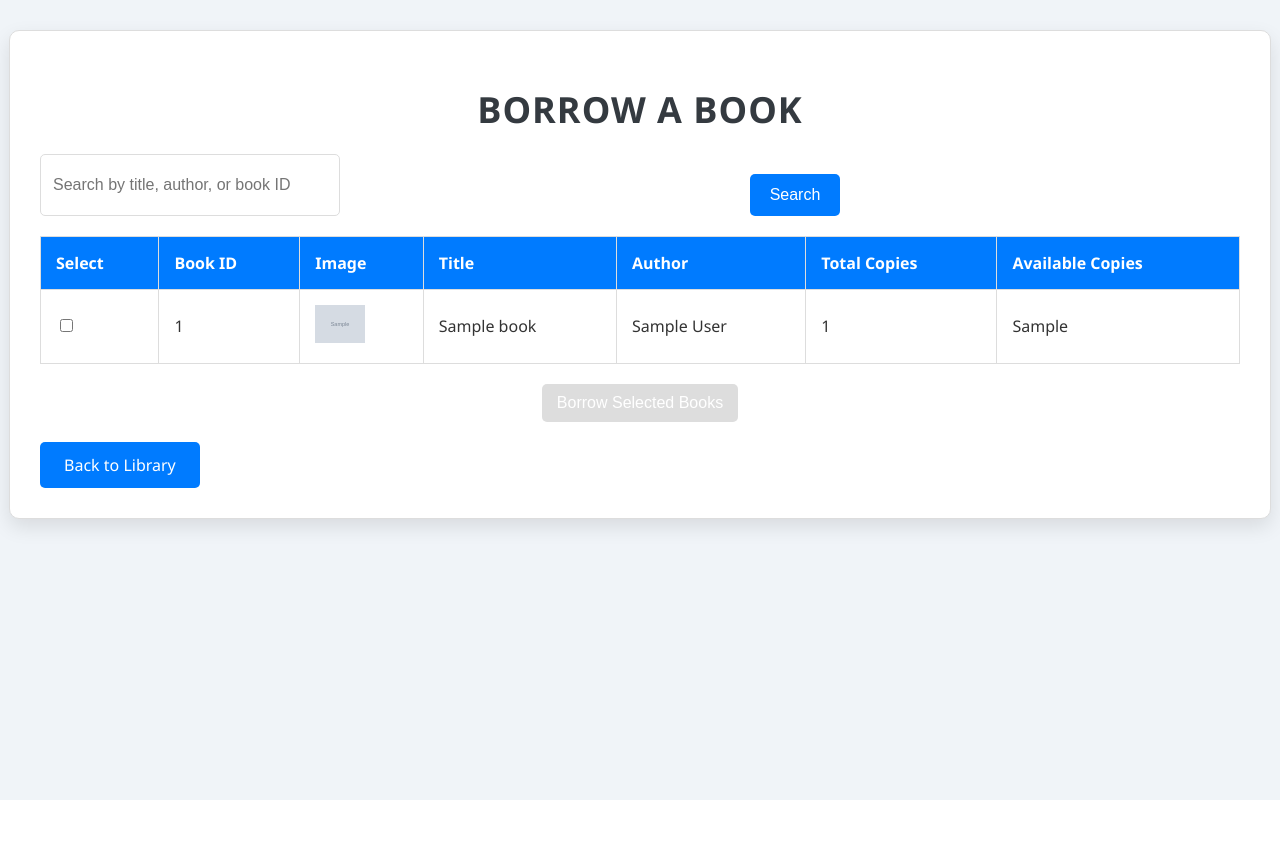
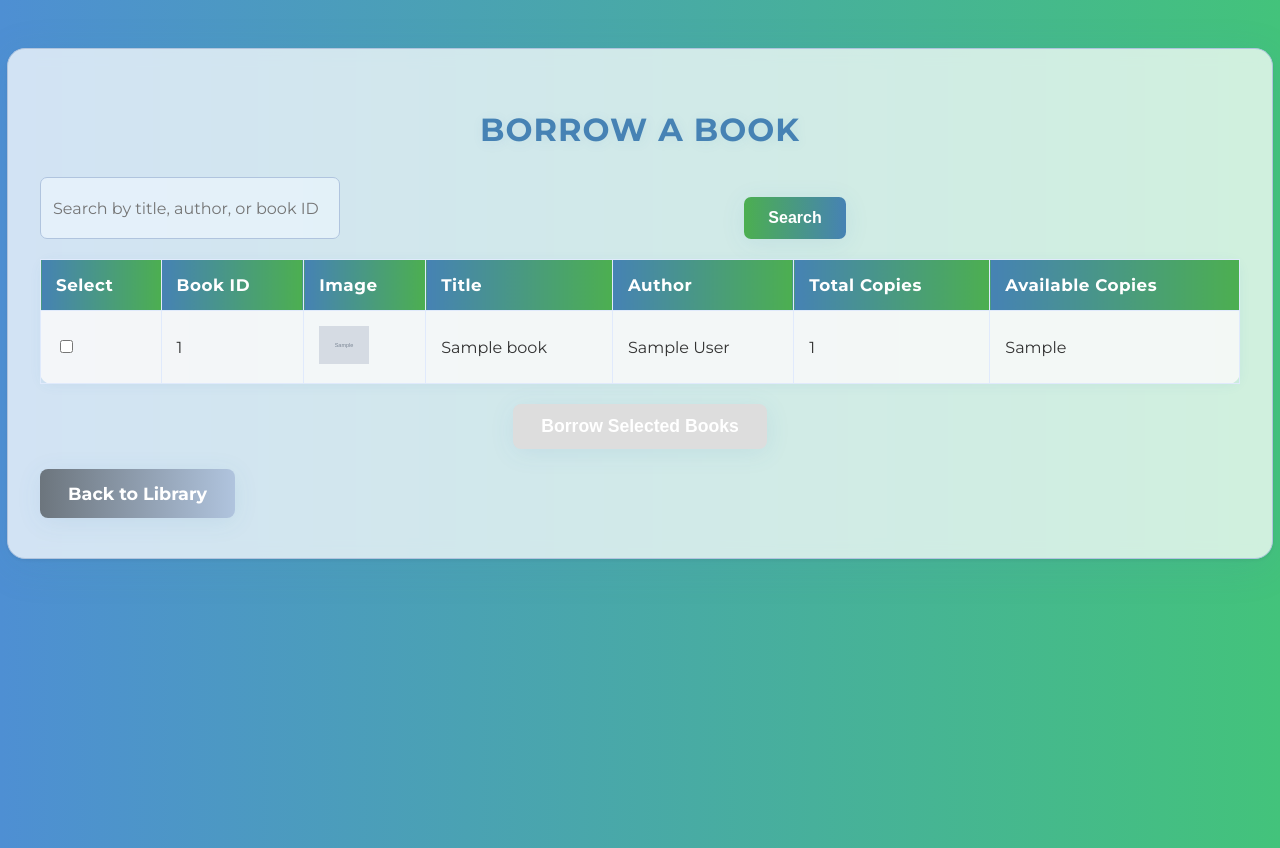
Before and after one commit to vidved123/MyLibrary, a Python web app: template templates/borrow_books.html in a window 1280 px wide. Before the commit the page ends 800 px from the top, so only its background shows below. Run offline with Jinja, Linux system fonts and the light colour scheme; the template is opened without the code that fills it: most values are stand-ins (such as "Sample title", 1, 10 or a date in 2020); grey boxes marked "Sample" are stand-in pictures.

Commit message:
Update BorrowBooks.css

```diff
--- a/static/css/BorrowBooks.css
+++ b/static/css/BorrowBooks.css
@@ -1,33 +1,57 @@
+@import url('https://fonts.googleapis.com/css2?family=Montserrat:wght@400;700&display=swap');
+
 body {
-    font-family: 'Segoe UI', Tahoma, Geneva, Verdana, sans-serif;
+    font-family: 'Montserrat', 'Segoe UI', Tahoma, Geneva, Verdana, sans-serif;
     margin: 0;
     padding: 0;
-    background-color: #f0f4f8;
+    background: linear-gradient(90deg, #4e8fd3 0%, #43c37b 100%);
     color: #333;
+    min-height: 100vh;
+    animation: fadeInBody 1s ease;
+}
+
+@keyframes fadeInBody {
+    from { opacity: 0; }
+    to { opacity: 1; }
 }
 
 .container {
     max-width: 1200px;
-    margin: 30px auto;
-    background-color: #fff;
-    padding: 30px;
-    border-radius: 10px;
-    box-shadow: 0 8px 20px rgba(0, 0, 0, 0.1);
-    border: 1px solid #ddd;
+    margin: 48px auto;
+    background: rgba(255, 255, 255, 0.75);
+    padding: 40px 32px;
+    border-radius: 18px;
+    box-shadow: 0 8px 40px rgba(70, 130, 180, 0.13), 0 1.5px 4px rgba(0,0,0,0.07);
+    border: 1.5px solid #b0c4de;
+    backdrop-filter: blur(8px);
     transition: box-shadow 0.3s ease;
+    animation: fadeInUp 1s 0.2s both;
 }
 
 .container:hover {
-    box-shadow: 0 16px 40px rgba(0, 0, 0, 0.2);
+    box-shadow: 0 16px 40px rgba(70, 130, 180, 0.18);
+}
+
+@keyframes fadeInUp {
+    from { opacity: 0; transform: translateY(40px); }
+    to { opacity: 1; transform: translateY(0); }
 }
 
 h1 {
-    font-size: 36px;
-    color: #343a40;
-    margin-bottom: 20px;
+    font-size: 2em;
+    color: #4682b4;
+    margin-bottom: 28px;
     text-align: center;
     text-transform: uppercase;
     letter-spacing: 1px;
+    font-weight: 700;
+    text-shadow: 1px 2px 12px rgba(70, 130, 180, 0.10);
+    animation: fadeInDown 1s 0.3s both;
+}
+
+@keyframes fadeInDown {
+    from { opacity: 0; transform: translateY(-30px); }
+    to { opacity: 1; transform: translateY(0); }
 }
 
 .search-form {
@@ -39,32 +63,41 @@ h1 {
 .search-form input {
     padding: 12px;
     font-size: 16px;
-    border-radius: 5px;
-    border: 1px solid #ddd;
+    border-radius: 7px;
+    border: 1.5px solid #b0c4de;
     box-sizing: border-box;
     width: 300px;
     margin-right: 10px;
-    transition: border-color 0.3s;
+    transition: border-color 0.3s, box-shadow 0.3s, background 0.3s;
+    font-family: inherit;
+    background: rgba(240, 248, 255, 0.6);
+    outline: none;
 }
 
 .search-form input:focus {
-    border-color: #007bff;
+    border-color: #4682b4;
+    background: #fff;
+    box-shadow: 0 0 0 2px #b0c4de33;
+}
+
+.search-form button {
+    padding: 12px 24px;
+    font-size: 16px;
+    border-radius: 7px;
+    border: none;
+    background: linear-gradient(90deg, #4CAF50 0%, #4682b4 100%);
+    color: white;
+    cursor: pointer;
+    font-weight: 600;
+    box-shadow: 0 4px 24px rgba(70, 130, 180, 0.10);
+    transition: background 0.3s, transform 0.3s, box-shadow 0.3s;
     outline: none;
 }
 
-.search-form button {
-    padding: 12px 20px;
-    font-size: 16px;
-    border-radius: 5px;
-    border: none;
-    background-color: #007bff;
-    color: white;
-    cursor: pointer;
-    transition: background-color 0.3s ease;
-}
-
 .search-form button:hover {
-    background-color: #0056b3;
+    background: linear-gradient(90deg, #45a049 0%, #357ab8 100%);
+    box-shadow: 0 8px 32px rgba(70, 130, 180, 0.18);
+    transform: translateY(-2px) scale(1.03);
 }
 
 table {
@@ -72,18 +105,30 @@ table {
     border-collapse: collapse;
     margin-bottom: 20px;
     font-size: 16px;
+    background: rgba(250,250,250,0.85);
+    border-radius: 12px;
+    box-shadow: 0 2px 12px rgba(70, 130, 180, 0.07);
+    animation: fadeIn 1s 0.5s both;
+}
+
+@keyframes fadeIn {
+    from { opacity: 0; }
+    to { opacity: 1; }
 }
 
 th,
 td {
     padding: 15px;
-    border: 1px solid #ddd;
+    border: 1px solid #e0eafc;
     text-align: left;
 }
 
 th {
-    background-color: #007bff;
+    background: linear-gradient(90deg, #4682b4 0%, #4CAF50 100%);
     color: #fff;
+    font-weight: 700;
+    font-size: 1.05em;
+    letter-spacing: 0.5px;
 }
 
 tr:nth-child(even) {
@@ -91,82 +136,101 @@ tr:nth-child(even) {
 }
 
 tr:hover {
-    background-color: #e9ecef;
+    background: #e0eafc;
+    transition: background 0.3s;
 }
 
 button {
-    padding: 10px 15px;
-    font-size: 16px;
-    background-color: #28a745;
+    padding: 12px 28px;
+    font-size: 1.1em;
+    background: linear-gradient(90deg, #28a745 0%, #43cea2 100%);
     color: white;
     border: none;
-    border-radius: 5px;
+    border-radius: 8px;
     cursor: pointer;
-    transition: background-color 0.3s ease;
+    font-weight: 600;
+    box-shadow: 0 4px 24px rgba(70, 130, 180, 0.10);
+    transition: background 0.3s, transform 0.3s, box-shadow 0.3s;
     display: block;
     margin: 0 auto;
     margin-top: 20px;
+    outline: none;
 }
 
 button:disabled {
-    background-color: #ddd;
+    background: #ddd;
     cursor: not-allowed;
 }
 
 button:hover:not(:disabled) {
-    background-color: #218838;
+    background: linear-gradient(90deg, #218838 0%, #43cea2 100%);
+    box-shadow: 0 8px 32px rgba(70, 130, 180, 0.18);
+    transform: translateY(-2px) scale(1.03);
 }
 
 .flash-messages {
     margin-top: 20px;
     padding: 15px;
-    border-radius: 5px;
-    box-shadow: 0 2px 4px rgba(0, 0, 0, 0.1);
+    border-radius: 7px;
+    box-shadow: 0 2px 4px rgba(70, 130, 180, 0.10);
     transition: opacity 0.3s ease;
 }
 
 .flash-messages .info {
     background-color: #d4edda;
     color: #155724;
-    border: 1px solid #c3e6cb;
+    border: 1.5px solid #c3e6cb;
 }
 
 .flash-messages .error {
     background-color: #f8d7da;
     color: #721c24;
-    border: 1px solid #f5c6cb;
+    border: 1.5px solid #f5c6cb;
 }
 
 .back-link {
     display: inline-block;
     margin-top: 20px;
-    padding: 12px 24px;
-    font-size: 16px;
+    padding: 14px 28px;
+    font-size: 1.1em;
     color: #fff;
-    background-color: #007bff;
-    border-radius: 5px;
+    background: linear-gradient(90deg, #6c757d 0%, #b0c4de 100%);
+    border-radius: 8px;
     text-decoration: none;
     text-align: center;
-    transition: background-color 0.3s ease;
+    font-weight: 600;
+    box-shadow: 0 4px 24px rgba(70, 130, 180, 0.10);
+    transition: background 0.3s, transform 0.3s, box-shadow 0.3s;
 }
 
 .back-link:hover {
-    background-color: #0056b3;
+    background: linear-gradient(90deg, #5a6268 0%, #b0c4de 100%);
+    transform: translateY(-1px) scale(1.03);
+    box-shadow: 0 8px 32px rgba(70, 130, 180, 0.18);
+}
+
+::-webkit-scrollbar {
+    width: 10px;
+    background: #e0eafc;
+}
+::-webkit-scrollbar-thumb {
+    background: #b0c4de;
+    border-radius: 8px;
 }
 
 @media (max-width: 768px) {
     .container {
         width: 90%;
-        padding: 15px;
+        padding: 15px 6px;
     }
 
     h1 {
-        font-size: 28px;
+        font-size: 1.3em;
     }
 
     .search-form input,
     .search-form button {
-        font-size: 14px;
+        font-size: 1em;
         padding: 8px;
     }
 
@@ -178,4 +242,8 @@ button:hover:not(:disabled) {
     td {
         padding: 8px;
     }
+    .back-link {
+        font-size: 1em;
+        padding: 10px 12px;
+    }
 }
```
